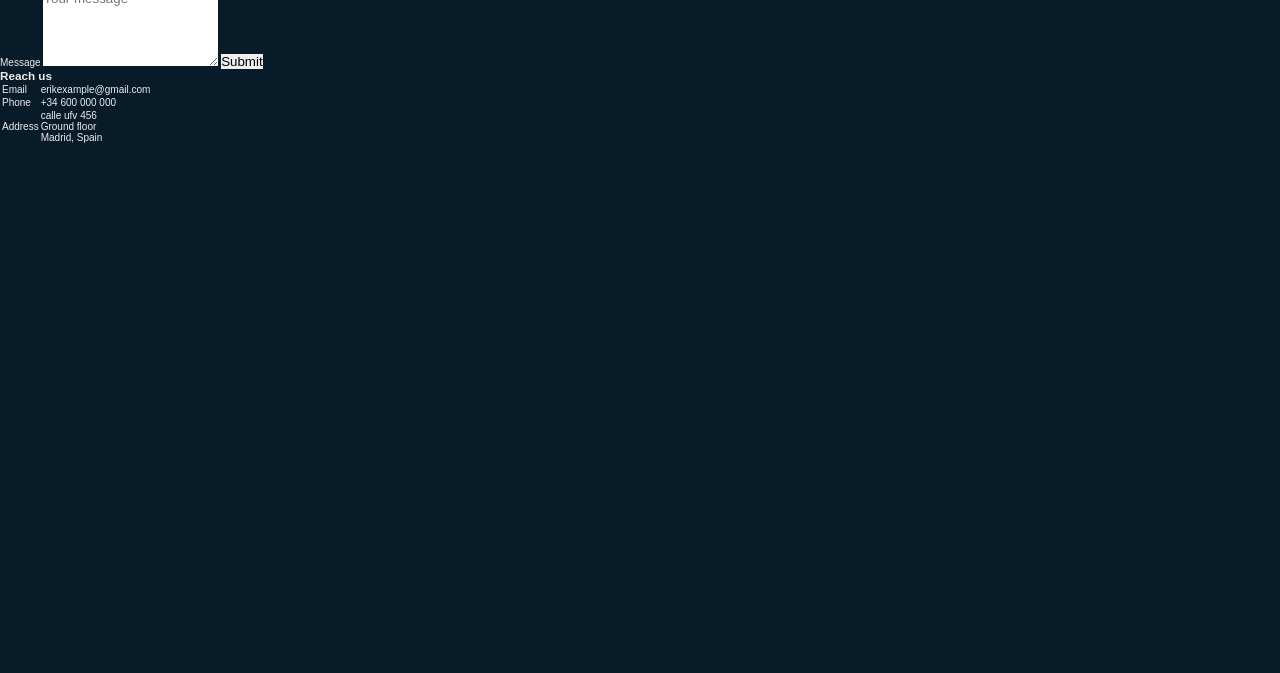
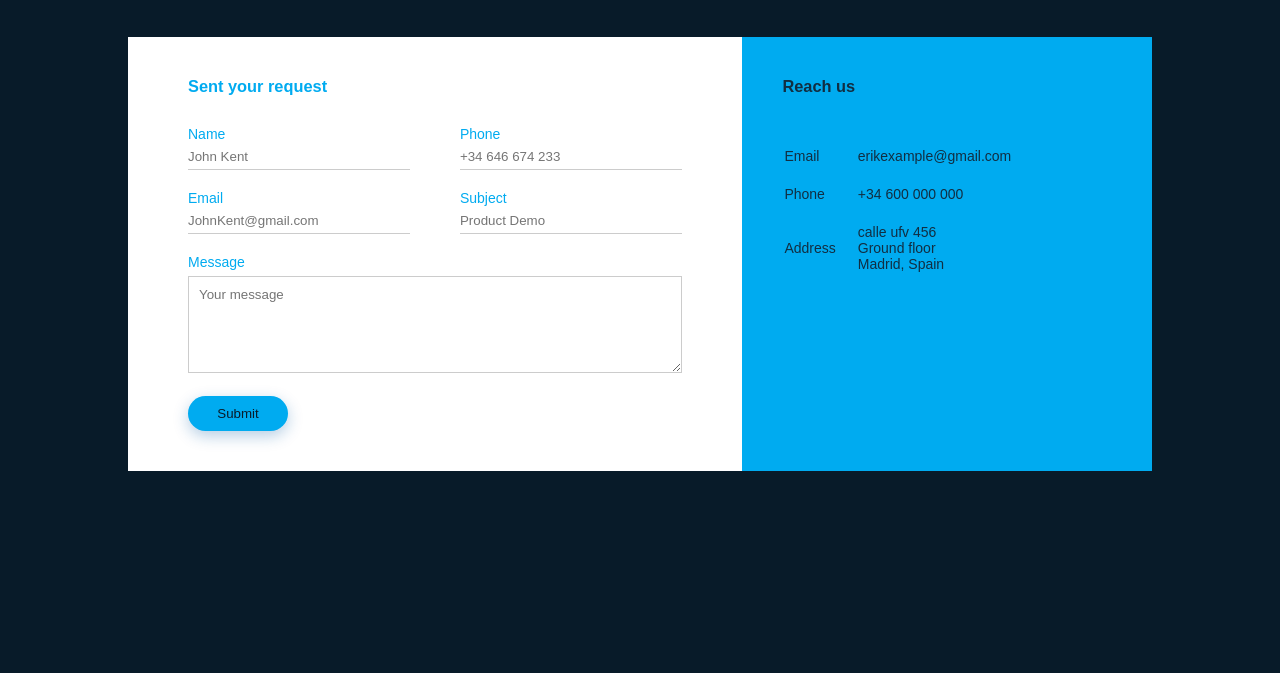
Before and after one commit to 3rik0verbeek/PWII_ErikFransVerbeekLlamas, a plain HTML site: page docs/public/contact.html in a window 1280 px wide. Shown: the part 127-800 px from the top of the page. Drawn offline with Linux system fonts and the light colour scheme.

Commit message:
Tidy topic and add links

```diff
--- a/docs/css/main.css
+++ b/docs/css/main.css
@@ -226,3 +226,103 @@ section {
 	padding: 10px;
 	background-color: #112e42;
 }
+
+
+
+.topic{
+
+}
+
+.container {
+    width: 80%;
+    margin: 50px auto;
+    font-size: 14px;
+}
+
+.contact-box {
+    background: #fff;
+    display: flex;
+}
+
+.contact-left {
+    flex-basis: 60%;
+    padding: 40px 60px;
+    color:#081b29;
+}
+
+.contact-right {
+    flex-basis: 40%;
+    padding: 40px;
+    background: #00abf0;
+    color:#112e42;
+
+}
+
+.container h1 {
+    margin-bottom: 10px;
+}
+
+.container p {
+    margin-bottom: 40px;
+}
+
+.input-row {
+    display: flex;
+    justify-content: space-between;
+    margin-bottom: 20px;
+}
+
+.input-row .input-group {
+    flex-basis: 45%;
+}
+
+input{
+    width: 100%;
+    border: none;
+    border-bottom: 1px solid #ccc;
+    outline: none;
+    padding-bottom: 5px
+}
+
+textarea{
+    width: 100%;
+    border: 1px solid #ccc;
+    outline: none;
+    padding: 10px;
+    box-sizing: border-box;
+}
+
+label{
+    margin-bottom: 6px;
+    display: block;
+    color:#00abf0;
+}
+
+button{
+    background:#00abf0;
+    width: 100px;
+    border: none;
+    outline: none;
+    color:#081b29;
+    height: 35px;
+    border-radius: 30px;
+    margin-top: 20px;
+    box-shadow: 0px 5px 15px 0px rgba(13, 92, 167, 0.3);
+}
+
+.contact-left h3 {
+    color:#00abf0;
+    font-weight: 600;
+    margin-bottom: 30px;
+}
+.contact-right h3 {
+    font-weight: 600;
+    margin-bottom: 30px;
+}
+
+tr td:first-child{
+    padding-right: 20px;
+}
+tr td{
+    padding-top: 20px;
+}
```
Also changed, not shown: docs/index.html (+2 -2 lines), docs/public/about_me.html (+4 -1 lines), docs/public/net.html (+1 -1 lines), docs/public/topic.html (+8 -6 lines), 1 other file.
